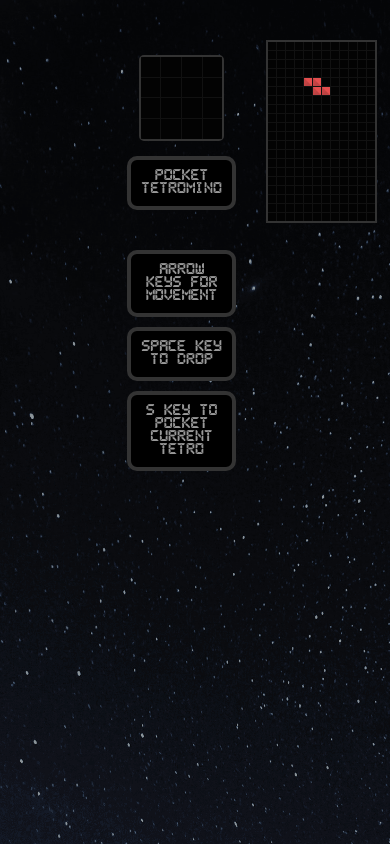
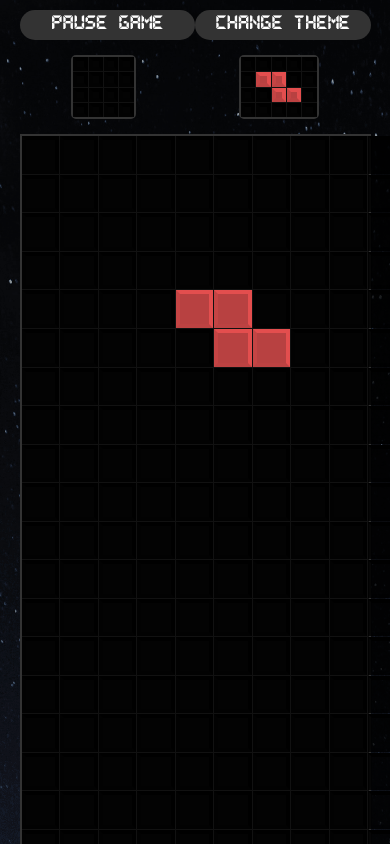
Before and after one commit to JayCox90/Tetris_React, a React (Vite) app: page / in a window 390 px wide. Both pictures are taken after a click on the button "Start Game". Built offline with nearby package versions, Linux system fonts and the light colour scheme.

Commit message:
Responsive WiP

```diff
--- /dev/null
+++ b/src/components/Cells_singleTetro.jsx
@@ -0,0 +1,8 @@
+import React from "react";
+import { StyledSingleTetroCell } from "./styles/Cell.styled";
+
+const SingleCell = ({ type, height }) => {
+  return <StyledSingleTetroCell type={type} height={height} />;
+};
+
+export default React.memo(SingleCell);
--- a/src/components/SingleTetroStage.jsx
+++ b/src/components/SingleTetroStage.jsx
@@ -1,11 +1,13 @@
-import Cell from "./Cells";
 import { StyledSingleTetroStage } from "./styles/SingleTetroStage.styled";
+import SingleCell from "./Cells_singleTetro";
 
 // Could actually do this via the same stage component and put props in for the styled components but... this seems better readable?
 
 const SingleTetroStage = ({ stage }) => (
   <StyledSingleTetroStage width={stage[0].length} heigth={stage.length}>
-    {stage.map((row) => row.map((cell, x) => <Cell key={x} type={cell[0]} />))}
+    {stage.map((row) =>
+      row.map((cell, x) => <SingleCell key={x} type={cell[0]} height={stage.length} />)
+    )}
   </StyledSingleTetroStage>
 );
 
--- a/src/components/Tetris.jsx
+++ b/src/components/Tetris.jsx
@@ -12,7 +12,7 @@ import Stage from "./Stage";
 import Display from "./Display";
 import StartPauseButton from "./StartPauseButton";
 
-// Styled Components
+//  Styled Components
 import {
   StyledNextTetroStagePlacer,
   StyledPocketTetroStagePlacer,
@@ -23,6 +23,11 @@ import {
   StyledTetris,
   StyledParagraph,
   StyledExplanation,
+  StyledAside,
+  ColumnsStyling,
+  RowStyling,
+  StyledTopRow,
+  StyledTopRows,
 } from "./styles/Tetris.styled";
 
 // Custom Hooks
@@ -86,6 +91,10 @@ const Tetris = () => {
     setRows(0);
     setLevel(1);
     setGameStarted(true);
+    if (buttonRef.current) {
+      buttonRef.current.blur();
+      wrapperRef.current.focus();
+    }
   };
 
   const pauseGame = () => {
@@ -202,22 +211,26 @@ const Tetris = () => {
           onKeyDown={(e) => move(e)}
           onKeyUp={keyUp}
         >
+          {/* <>Columns</> */}
+          <ColumnsStyling>
             <StyledTetris>
-            <aside>
+              <StyledAside>
                 {gameStarted && !gameOver && (
                   <StyledPocketTetroStagePlacer>
                     <SingleTetroStage stage={pocketTetroStage} />
                     <StyledParagraph>Pocket tetromino</StyledParagraph>
-                  <StyledExplanation>Arrow keys for movement</StyledExplanation>
+                    <StyledExplanation>
+                      Arrow keys for movement
+                    </StyledExplanation>
                     <StyledExplanation>Space Key to drop</StyledExplanation>
                     <StyledExplanation>
                       S Key to pocket current Tetro
                     </StyledExplanation>
                   </StyledPocketTetroStagePlacer>
                 )}
-            </aside>
+              </StyledAside>
               <Stage stage={stage} />
-            <aside>
+              <StyledAside>
                 {gameOver && <Display gameOver={gameOver} text="GameOver" />}
                 {gameStarted && (
                   <div>
@@ -247,8 +260,62 @@ const Tetris = () => {
                 <StyledButton ref={buttonRef} onClick={changeTheme}>
                   Change Theme
                 </StyledButton>
-            </aside>
+              </StyledAside>
             </StyledTetris>
+          </ColumnsStyling>
+          {/* END OF COLUMN STYLING */}
+
+          {/* START OF ROW STYLING */}
+          <RowStyling>
+            <StyledTopRows>
+              <StyledTopRow>
+                <StartPauseButton
+                  gameOver={gameOver}
+                  startGame={startGame}
+                  gameStarted={gameStarted}
+                  pauseGame={pauseGame}
+                  unPauseGame={unPauseGame}
+                  gamePaused={gamePaused}
+                  buttonRef={buttonRef}
+                />
+                <StyledButton ref={buttonRef} onClick={changeTheme}>
+                  Change Theme
+                </StyledButton>
+              </StyledTopRow>
+              <StyledTopRow>
+                {gameStarted && !gameOver && (
+                  <>
+                    <SingleTetroStage stage={pocketTetroStage} />
+                  </>
+                )}
+                {gameStarted && !gameOver && (
+                  <>
+                    <SingleTetroStage stage={nextTetroStage} />
+                  </>
+                )}
+              </StyledTopRow>
+            </StyledTopRows>
+            <Stage stage={stage} />
+            <StyledAside>
+              {gameOver && <Display gameOver={gameOver} text="GameOver" />}
+              {gameStarted && (
+                <div>
+                  <Display text={`Score: ${score}`} />
+                  <Display text={`Rows: ${rows}`} />
+                  <Display text={`Level: ${level}`} />
+                </div>
+              )}
+
+              {gameStarted && !gameOver && (
+                <>
+                  <StyledNextTetroStagePlacer>
+                    <SingleTetroStage stage={nextTetroStage} />
+                  </StyledNextTetroStagePlacer>
+                  <StyledParagraph>upcoming tetromino</StyledParagraph>
+                </>
+              )}
+            </StyledAside>
+          </RowStyling>
         </StyledTetrisWrapper>
       </ThemeProvider>
     </>
--- a/src/components/styles/Cell.styled.js
+++ b/src/components/styles/Cell.styled.js
@@ -1,13 +1,37 @@
 import styled from "styled-components";
+import {
+  STAGE_HEIGHT,
+  NEXT_TETRO_STAGE_HEIGHT,
+  SMALL_SCREEN_PX,
+} from "../../gameHelpers";
 
 export const StyledCell = styled.div`
-  width: auto;
+  /* height: calc(100vh / ${STAGE_HEIGHT}); */
+  height: calc(70vh / ${STAGE_HEIGHT});
   aspect-ratio: 1;
   background: rgba(${(props) => props.theme[props.type]}, 0.8);
   // Border shadows
-  border: ${(props) => (props.type === 0 ? "0px solid" : "4px solid")};
+  border: 4px solid;
   border-bottom-color: rgba(${(props) => props.theme[props.type]}, 0.1);
   border-right-color: rgba(${(props) => props.theme[props.type]}, 1);
   border-top-color: rgba(${(props) => props.theme[props.type]}, 1);
   border-left-color: rgba(${(props) => props.theme[props.type]}, 0.3);
 `;
+
+export const StyledSingleTetroCell = styled.div`
+  height: calc(30vh / ${STAGE_HEIGHT});
+  /* height: calc(10vh / ${(props) => props.height}); */
+  /* height: calc(7vh / $((props)=> props.height)); */
+  aspect-ratio: 1;
+  background: rgba(${(props) => props.theme[props.type]}, 0.8);
+  // Border shadows
+  border: 4px solid;
+  border-bottom-color: rgba(${(props) => props.theme[props.type]}, 0.1);
+  border-right-color: rgba(${(props) => props.theme[props.type]}, 1);
+  border-top-color: rgba(${(props) => props.theme[props.type]}, 1);
+  border-left-color: rgba(${(props) => props.theme[props.type]}, 0.3);
+
+  @media (max-width: ${SMALL_SCREEN_PX}) {
+    height: calc(3vh / ${(props) => props.height});
+  }
+`;
--- a/src/components/styles/SingleTetroStage.styled.js
+++ b/src/components/styles/SingleTetroStage.styled.js
@@ -24,8 +24,6 @@ export const StyledSingleTetroStage = styled.div`
   grid-gap: 1px;
   border: 2px solid #333;
   border-radius: 5px;
-  width: 75%;
-  max-width: 25vw;
   background: #111;
   margin: 15px 0 15px 0;
 `;
--- a/src/components/styles/Stage.styled.js
+++ b/src/components/styles/Stage.styled.js
@@ -9,7 +9,8 @@ export const StyledStage = styled.div`
   grid-template-columns: repeat(${(props) => props.width}, 1fr);
   grid-gap: 1px;
   border: 2px solid #333;
-  width: 100%;
+  /* width: 100%; */
+  /* height: 100%; */
   /* max-width: 24vw; */
   background: #111;
 `;
--- a/src/components/styles/StartButton.styled.js
+++ b/src/components/styles/StartButton.styled.js
@@ -1,4 +1,5 @@
 import styled from "styled-components";
+import { SMALL_SCREEN_PX } from "../../gameHelpers";
 
 export const StyledButton = styled.button`
   box-sizing: border-box;
@@ -14,4 +15,9 @@ export const StyledButton = styled.button`
   font-size: 1rem;
   outline: none;
   cursor: pointer;
+  @media (max-width: ${SMALL_SCREEN_PX}) {
+    padding: 5px;
+    margin: 0;
+    max-height: 1vh;
+  }
 `;
--- a/src/components/styles/Tetris.styled.js
+++ b/src/components/styles/Tetris.styled.js
@@ -1,4 +1,5 @@
 import styled from "styled-components";
+import { SMALL_SCREEN_PX } from "../../gameHelpers";
 
 export const StyledTetrisWrapper = styled.div`
   width: 100vw;
@@ -11,9 +12,10 @@ export const StyledTetrisWrapper = styled.div`
 export const StyledTetris = styled.div`
   display: flex;
   align-items: flex-start;
+  justify-content: center;
   padding: 40px;
   margin: 0 auto;
-  max-width: 45vw;
+  width: 75vw;
 
   aside {
     width: 100%;
@@ -56,3 +58,35 @@ export const StyledExplanation = styled.div`
   font-family: Pixel, Arial, Helvetica, sans-serif;
   font-size: 0.8rem;
 `;
+
+export const StyledAside = styled.aside``;
+
+export const ColumnsStyling = styled.div`
+  display: block;
+  @media screen and (max-width: ${SMALL_SCREEN_PX}) {
+    display: none;
+  }
+`;
+
+export const RowStyling = styled.div`
+  display: none;
+
+  @media (max-width: ${SMALL_SCREEN_PX}) {
+    display: flex;
+    flex-direction: column;
+    padding: 10px;
+    margin: auto;
+    width: 90vw;
+  }
+`;
+
+export const StyledTopRows = styled.div`
+  display: flex;
+  flex-direction: column;
+`;
+
+export const StyledTopRow = styled.div`
+  max-height: auto;
+  display: flex;
+  justify-content: space-around;
+`;
--- a/src/gameHelpers.js
+++ b/src/gameHelpers.js
@@ -2,6 +2,8 @@ export const STAGE_WIDTH = 12;
 export const STAGE_HEIGHT = 20;
 export const NEXT_TETRO_STAGE_WIDTH = 4;
 export const NEXT_TETRO_STAGE_HEIGHT = 4;
+
+export const SMALL_SCREEN_PX = "768px";
 
 export const createStage = () =>
   Array.from(Array(STAGE_HEIGHT), () =>
```
Lines whose indentation alone changed are shown as unchanged.
